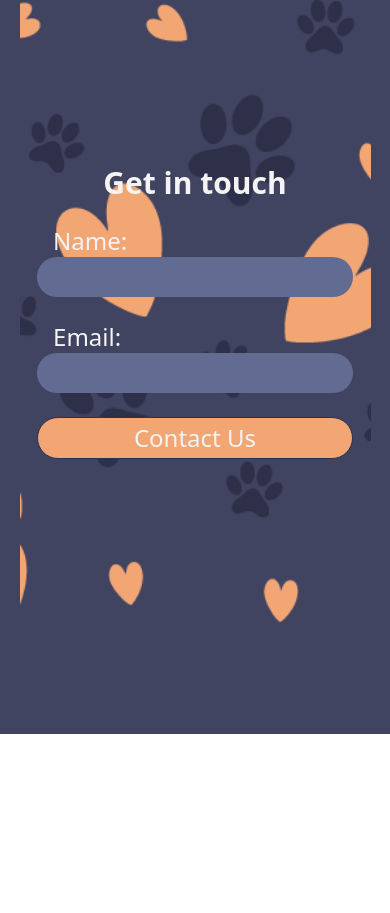
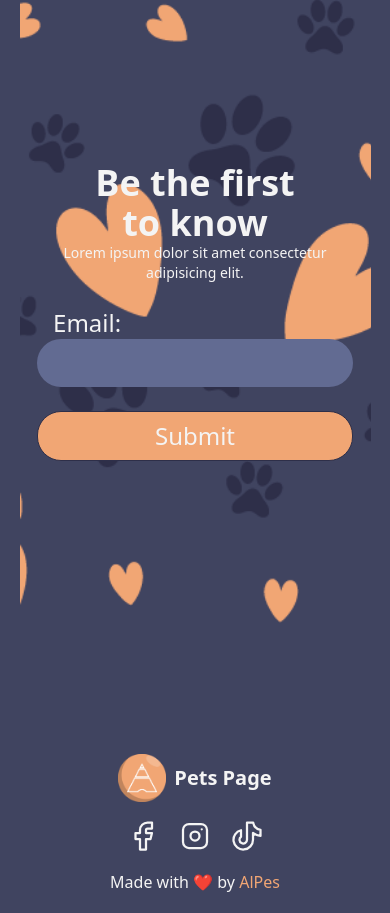
Before and after one commit to iaalvearp/componentsFolder, an Astro site: page / in a window 390 px wide. Shown: the part 2494-3407 px from the top of the page. Before the commit the page ends 3228 px from the top, so only its background shows below. Built offline with nearby package versions, Linux system fonts and the light colour scheme; Astro itself is replaced by a stand-in of ours.

Commit message:
Mobile Footer finished

```diff
--- /dev/null
+++ b/src/components/FooterPets.astro
@@ -0,0 +1,24 @@
+---
+
+---
+
+<footer class="w-full h-[min-content] bg-[var(--color-disable-dark)] grid p-[5%] gap-4">
+    <div class="grid gap-4">
+        <div class="grid grid-flow-col place-content-center items-center w-[90%] m-auto gap-2 z-40">
+            <img src="/ico-favicon-ia.png" class="h-12" alt="">
+            <h2 class="text-xl font-bold">Pets Page</h2>
+        </div>
+        <nav class="grid w-[90%] m-auto grid-flow-col place-content-center gap-4">
+            <a href="#">
+                <svg width="36" height="36" viewBox="0 0 24 24" stroke-width="1.5" stroke="currentColor" fill="none" stroke-linecap="round" stroke-linejoin="round"><path stroke="none" d="M0 0h24v24H0z" fill="none"/><path d="M7 10v4h3v7h4v-7h3l1 -4h-4v-2a1 1 0 0 1 1 -1h3v-4h-3a5 5 0 0 0 -5 5v2h-3" /></svg>
+            </a>
+            <a href="#">
+                <svg width="36" height="36" viewBox="0 0 24 24" stroke-width="1.5" stroke="currentColor" fill="none" stroke-linecap="round" stroke-linejoin="round"><path stroke="none" d="M0 0h24v24H0z" fill="none"/><path d="M4 4m0 4a4 4 0 0 1 4 -4h8a4 4 0 0 1 4 4v8a4 4 0 0 1 -4 4h-8a4 4 0 0 1 -4 -4z" /><path d="M12 12m-3 0a3 3 0 1 0 6 0a3 3 0 1 0 -6 0" /><path d="M16.5 7.5l0 .01" /></svg>
+            </a>
+            <a href="#">
+                <svg width="36" height="36" viewBox="0 0 24 24" stroke-width="1.5" stroke="currentColor" fill="none" stroke-linecap="round" stroke-linejoin="round"><path stroke="none" d="M0 0h24v24H0z" fill="none"/><path d="M21 7.917v4.034a9.948 9.948 0 0 1 -5 -1.951v4.5a6.5 6.5 0 1 1 -8 -6.326v4.326a2.5 2.5 0 1 0 4 2v-11.5h4.083a6.005 6.005 0 0 0 4.917 4.917z" /></svg>
+            </a>
+        </nav>
+    </div>
+    <p class="text-center">Made with <strong class=" text-red-500">❤️</strong> by <a href="https://www.linkedin.com/in/ivan-alvear-552954108/" class="text-[var(--accent-dark)]">AlPes</a></p>
+</footer>
--- a/src/components/FormPets.astro
+++ b/src/components/FormPets.astro
@@ -2,19 +2,18 @@
 
 ---
 
-<section class="min-h-screen w-full grid place-content-center bg-[var(--color-disable-dark)]">
+<section id="form" class="min-h-screen w-full grid place-content-center bg-[var(--color-disable-dark)]">
     <form class="col-start-2 col-end-3 row-start-2 row-end-3 w-[90%] m-auto h-full grid gap-6 z-10 place-content-center" action="" method="post">
-        <h2 class="text-3xl font-bold text-center">Get in touch</h2>
-        <div id="nameContainer">
-            <label class="text-2xl text-left pl-4" for="name">Name:</label>
-            <input class="py-1 px-2 rounded-3xl text-2xl w-full bg-[var(--bg-over-dark)]" type="text" name="name" id="name">
+        <div id="textContainer">
+            <h2 class="text-4xl font-bold text-center">Be the first to know</h2>
+            <p class="text-center text-sm font-medium">Lorem ipsum dolor sit amet consectetur adipisicing elit.</p>
         </div>
         <div id="emailContainer">
-            <label class="text-2xl text-left pl-4" for="email">Email:</label>
-            <input class="py-1 px-2 rounded-3xl text-2xl w-full bg-[var(--bg-over-dark)]" type="email" name="email" id="email">
+            <label class="text-2xl text-left pl-4 font-medium" for="email">Email:</label>
+            <input class="py-2 px-4 rounded-3xl text-2xl w-full bg-[var(--bg-over-dark)] text-center" type="email" name="email" id="email">
         </div>
-        <button class="text-2xl bg-[var(--accent-dark)] rounded-3xl py-1 px-2 border border-[var(--bg-dark)] hover:bg-[var(--bg-dark)] duration-300 hover:border-[var(--accent-dark)]" type="submit">
-            Contact Us
+        <button class="text-2xl bg-[var(--accent-dark)] rounded-3xl py-2 px-4 border border-[var(--bg-dark)] hover:bg-[var(--bg-dark)] duration-300 hover:border-[var(--accent-dark)]" type="submit">
+            Submit
         </button>
     </form>
     <img class=" col-start-2 col-end-3 row-start-2 row-end-3 h-full w-full object-cover z-0" src="/bg-form-pets.png" alt="">
@@ -26,3 +25,8 @@
         grid-template-rows: 10% 1fr 10%;
     }
 </style>
+
+<!--
+clip-path: polygon(0 100%, 0 74%, 15% 60%, 100% 91%, 100% 100%);
+clip-path: polygon(0 100%0 100%, 0 92%, 0 92%, 16% 82%, 16% 82%, 100% 100%, 100% 100%);
+ -->
--- a/src/pages/index.astro
+++ b/src/pages/index.astro
@@ -4,6 +4,7 @@ import NavPets from '../components/NavPets.astro'
 import HeroPets from '../components/HeroPets.astro'
 import ServicesPets from '../components/ServicesPets.astro'
 import FormPets from '../components/FormPets.astro';
+import FooterPets from '../components/FooterPets.astro'
 ---
 
 <Layout title="Pets Page">
@@ -12,6 +13,7 @@ import FormPets from '../components/FormPets.astro';
 		<HeroPets />
 		<ServicesPets />
 		<FormPets />
+		<FooterPets />
 	</main>
 </Layout>
 
```
